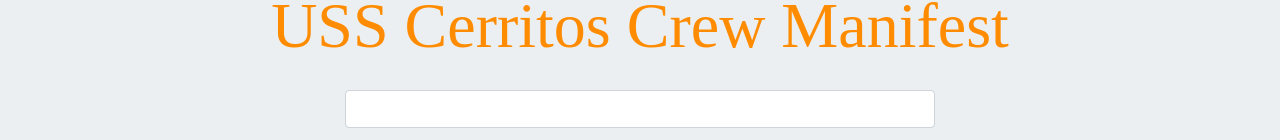
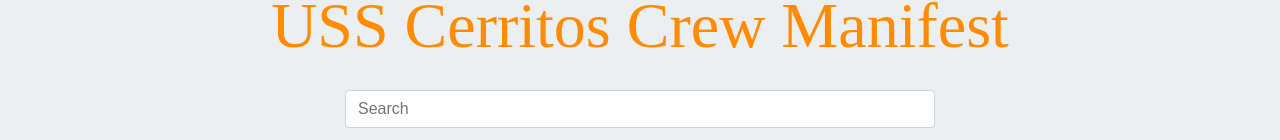
Before and after one commit to JonayahJ/HW14, a React (Create React App) app: page / in a window 1280 px wide. Shown: the part 657-797 px from the top of the page. Built offline with nearby package versions, Linux system fonts and the light colour scheme; a web font is replaced by a local one.

Commit message:
fixed file path issue with search component

```diff
--- a/src/App.js
+++ b/src/App.js
@@ -1,7 +1,7 @@
 import React from "react";
 import RenderCrew from "./components/CrewTable";
 import Wrapper from "./components/Wrapper";
-// import Search from "./components/Search"
+import Search from "./components/Search/Search"
 import officers from "./crewlist.json";
 import * as ReactBootstrap from "react-bootstrap";
 import "../src/fonts/Stardate81316-aolE.ttf"
@@ -18,13 +18,13 @@
           </div>
         </div>
       </section>
+
       {/* Title */}
       <h1 className="title">USS Cerritos Crew Manifest</h1>
+
       {/* Search Form */}
-      <div className="col-lg-6 col-md-6 col-sm-6 col-xs-6">
-        {/* <i class="fa fa-search"></i> */}
-        <input className="form-control search" type="search"></input>
-      </div>
+      <Search />
+
       {/* Crew Table */}
       <ReactBootstrap.Table striped bordered hover variant="dark">
         <thead>
--- a/src/components/CrewTable/index.js
+++ b/src/components/CrewTable/index.js
@@ -9,7 +9,7 @@
       <td>{props.species}</td>
       <td>{props.gender}</td>
       <td>{props.occupation}</td>
-      <td><a href={props.details} target="_blank" rel="noopener noreferrer" role="button" class="btn btn-warning">Details</a></td>
+      <td><a href={props.details} target="_blank" rel="noopener noreferrer" role="button" className="btn btn-warning">Details</a></td>
     </tr>
   )
 }
--- a/src/components/Search/Search.js
+++ b/src/components/Search/Search.js
@@ -1,7 +1,11 @@
 import React from "react";
 
 const Search = () => {
-//   return ()
+  return (
+    <div className="col-lg-6 col-md-6 col-sm-6 col-xs-6">
+        <input className="form-control search" type="search" placeholder="Search"></input>
+    </div>
+  )
 }
 
 export default Search;
```
